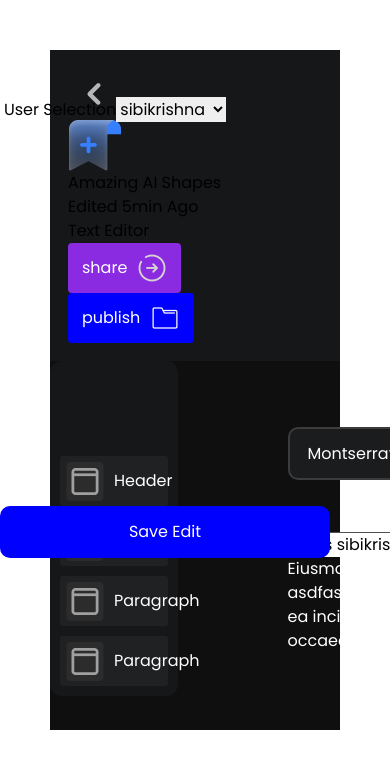
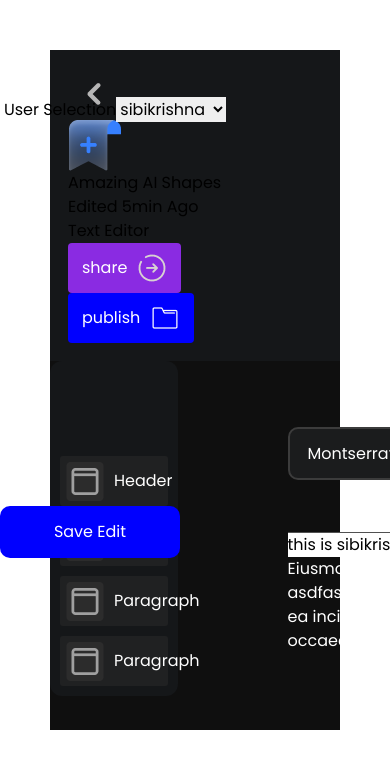
Before and after one commit to Yuslash/documentation-p1t2, a React (Vite) app: page /sample in a window 390 px wide. Shown: the top 768 px of the page. Built offline with nearby package versions, Linux system fonts and the light colour scheme.

Commit message:
addded the media queiry for the save button

```diff
--- a/src/App.css
+++ b/src/App.css
@@ -247,3 +247,47 @@ body{
   border-radius: 10px;
   color: white;
 }
+
+/* Reduce width for screens smaller than 1600px */
+@media (max-width: 1600px) {
+  .save-button {
+    width: 300px;
+    /* Adjust width based on smaller screen size */
+  }
+}
+
+@media (max-width: 1400px) {
+  .save-button {
+    width: 280px;
+  }
+}
+
+@media (max-width: 1200px) {
+  .save-button {
+    width: 260px;
+  }
+}
+
+@media (max-width: 992px) {
+  .save-button {
+    width: 240px;
+  }
+}
+
+@media (max-width: 768px) {
+  .save-button {
+    width: 220px;
+  }
+}
+
+@media (max-width: 576px) {
+  .save-button {
+    width: 200px;
+  }
+}
+
+@media (max-width: 400px) {
+  .save-button {
+    width: 180px;
+  }
+}
```
